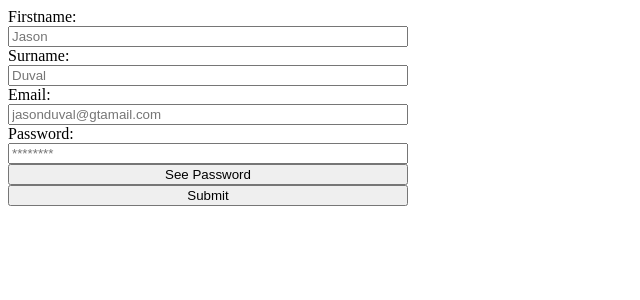
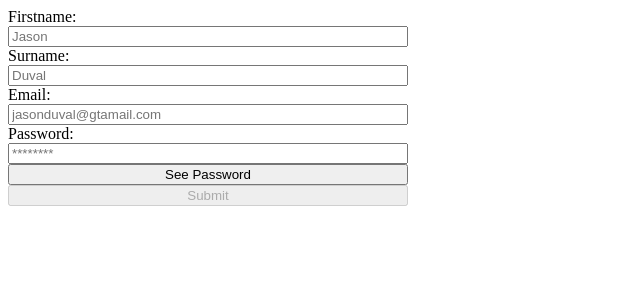
Before and after one commit to souste/js-sandboxes, a React (Vite) app in the folder 03-react-test-lab/: page / in a window 1280 px wide. Shown: the top 300 px of the page, without its empty margins (0-640 px from the left). Built offline with nearby package versions, Linux system fonts and the light colour scheme.

Commit message:
feat(FormsPlaygroundTest): disable submit button when fields empty

```diff
--- a/03-react-test-lab/src/FormsPlaygroundTest.jsx
+++ b/03-react-test-lab/src/FormsPlaygroundTest.jsx
@@ -111,7 +111,16 @@ export const FormsPlaygroundTest = () => {
         <button type="button" onClick={() => setShowPassword(!showPassword)}>
           See Password
         </button>
-        <button>Submit</button>
+        <button
+          disabled={
+            !formValues.firstname.trim() ||
+            !formValues.surname.trim() ||
+            !formValues.email.trim() ||
+            !formValues.password.trim()
+          }
+        >
+          Submit
+        </button>
       </form>
     </div>
   );
```
